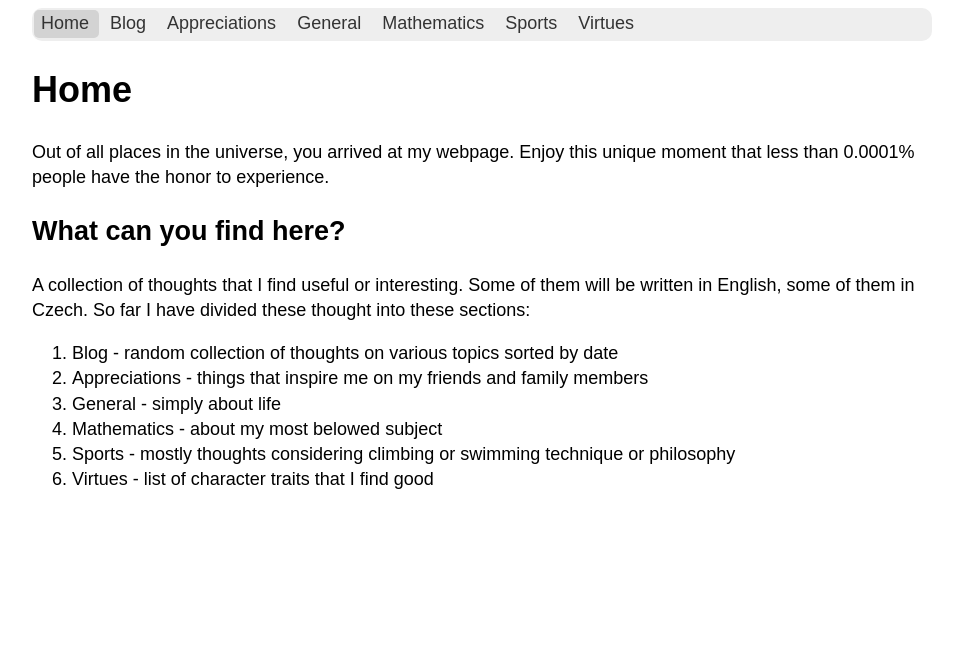
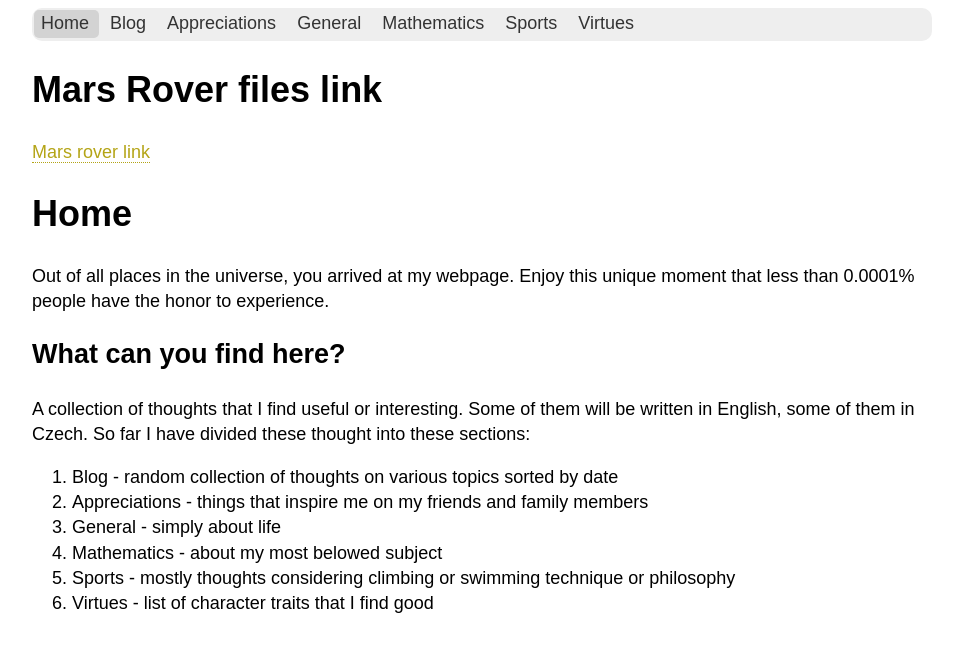
Before and after one commit to hartmaj2/hartmaj2.github.io, a Jekyll site: the page built from index.md, in a window 1280 px wide. Shown: the top 652 px of the page, without its empty margins (158-1121 px from the left). Built offline with Jekyll 4.4.1, drawn with Linux system fonts in a browser that asks for light colours.

Commit message:
Add link to mars rover file

```diff
--- a/index.md
+++ b/index.md
@@ -4,6 +4,10 @@ title: Home
 permalink: /
 navbar_order: 100
 ---
+
+# Mars Rover files link
+
+<a href="https://github.com/hartmaj2/hartmaj2.github.io/blob/main/Resources/ddm/mars_rover.zip"> Mars rover link</a>
 
 # Home
 
```
